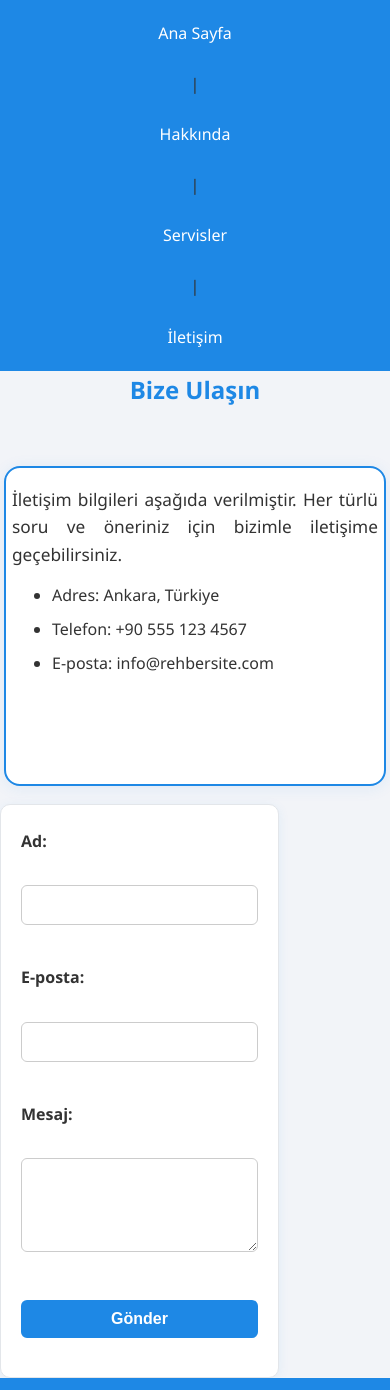
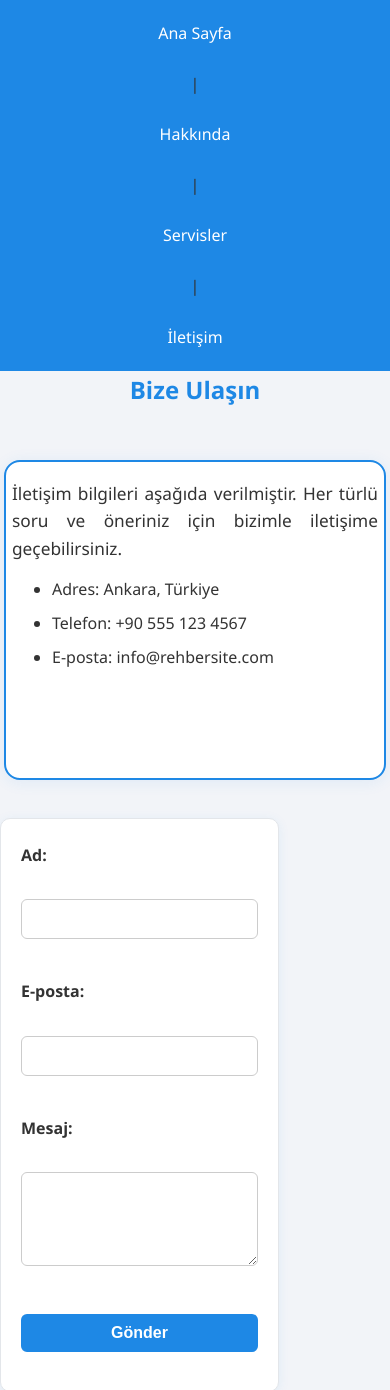
Before and after one commit to ardaatprk/rehber, a plain HTML site: page iletisim.html in a window 390 px wide. Shown: the top 1390 px of the page. Drawn offline with Linux system fonts and the light colour scheme.

Commit message:
Css visual update

```diff
--- a/style.css
+++ b/style.css
@@ -258,6 +258,21 @@ footer {
   opacity: 0.93;
 }
 
+/* Kartlar ve ana içerik ile footer arası boşluk */
+.ana-kart,
+.servisler-grid,
+.iletisim-flex {
+  margin-bottom: 32px;
+}
+
+/* Başlıklar ile kartlar arası boşluk */
+h1 + .ana-kart,
+h2 + .ana-kart,
+h2 + .servisler-grid,
+h2 + .iletisim-flex {
+  margin-top: 24px;
+}
+
 /* Mobil uyum */
 @media (max-width: 600px) {
   nav {
@@ -292,6 +307,17 @@ footer {
     padding: 18px 6px;
     margin: 16px 4px 0 4px;
   }
+  .ana-kart,
+  .servisler-grid,
+  .iletisim-flex {
+    margin-bottom: 20px;
+  }
+  h1 + .ana-kart,
+  h2 + .ana-kart,
+  h2 + .servisler-grid,
+  h2 + .iletisim-flex {
+    margin-top: 14px;
+  }
 }
 
 @media (max-width: 900px) {
```
